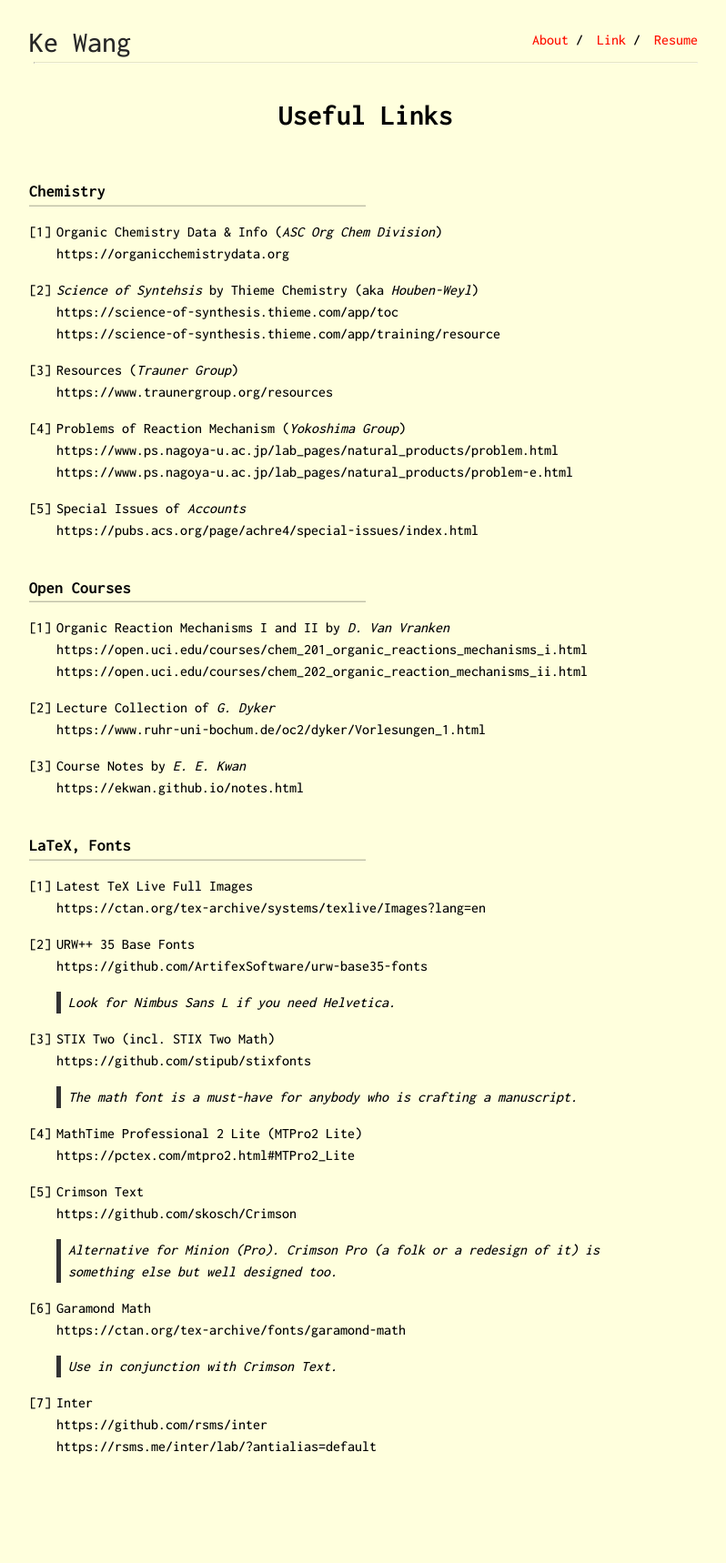
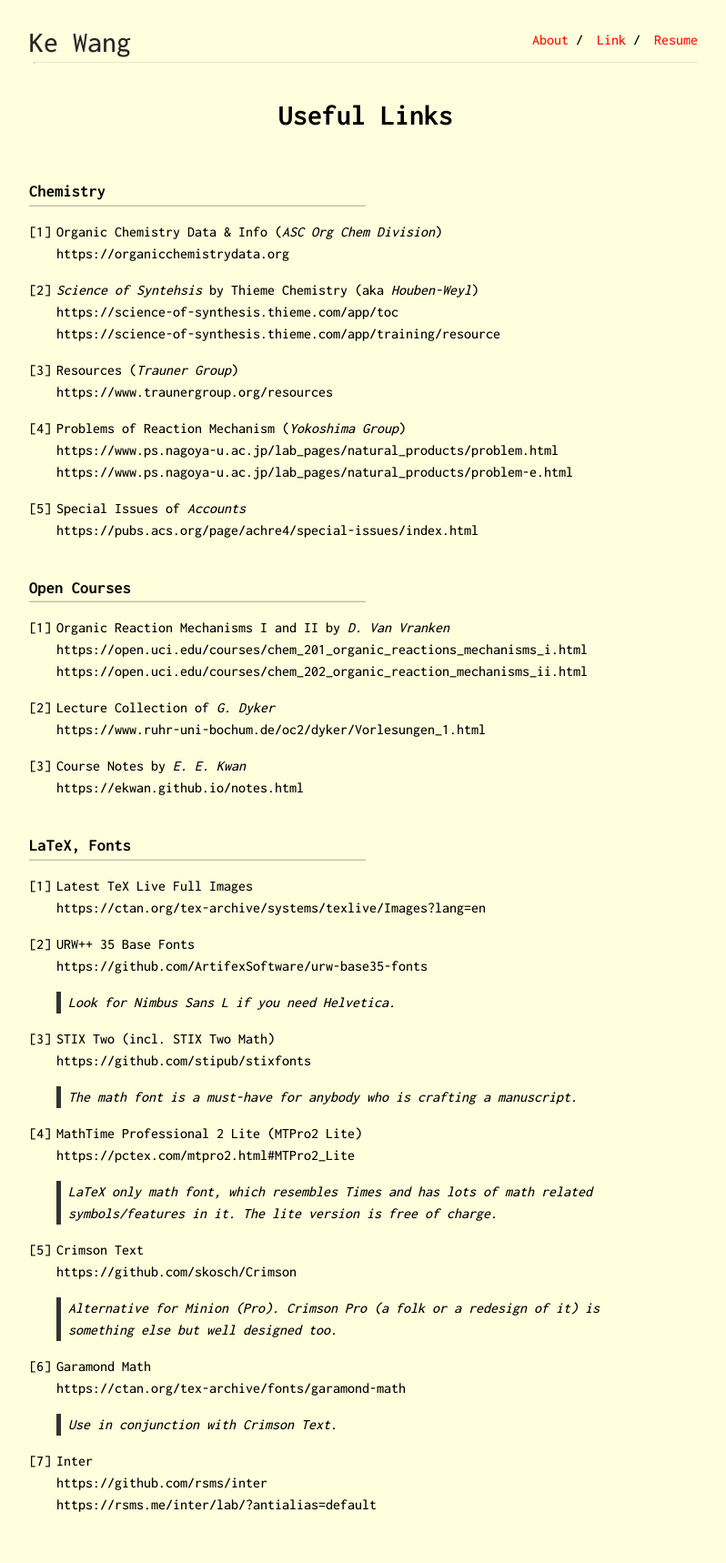
Before and after one commit to ekdc11/ekdc11.github.io, a Jekyll site: the page built from link.md, in a window 1280 px wide. Shown: the whole page at 91% size, without its empty margins (238-1036 px from the left). Built offline with Jekyll 4.4.1, drawn with Linux system fonts in a browser that asks for light colours; before the commit the page ends 1654 px from its top, so only the background shows below that.

Commit message:
Update link.md

```diff
--- a/link.md
+++ b/link.md
@@ -47,7 +47,8 @@ https://github.com/stipub/stixfonts \
 > The math font is a must-have for anybody who is crafting a manuscript.
 
 1. MathTime Professional 2 Lite (MTPro2 Lite) \
-https://pctex.com/mtpro2.html#MTPro2_Lite
+https://pctex.com/mtpro2.html#MTPro2_Lite \
+> LaTeX only math font, which resembles Times and has lots of math related symbols/features in it. The lite version is free of charge.
 
 1. Crimson Text \
 https://github.com/skosch/Crimson \
```
